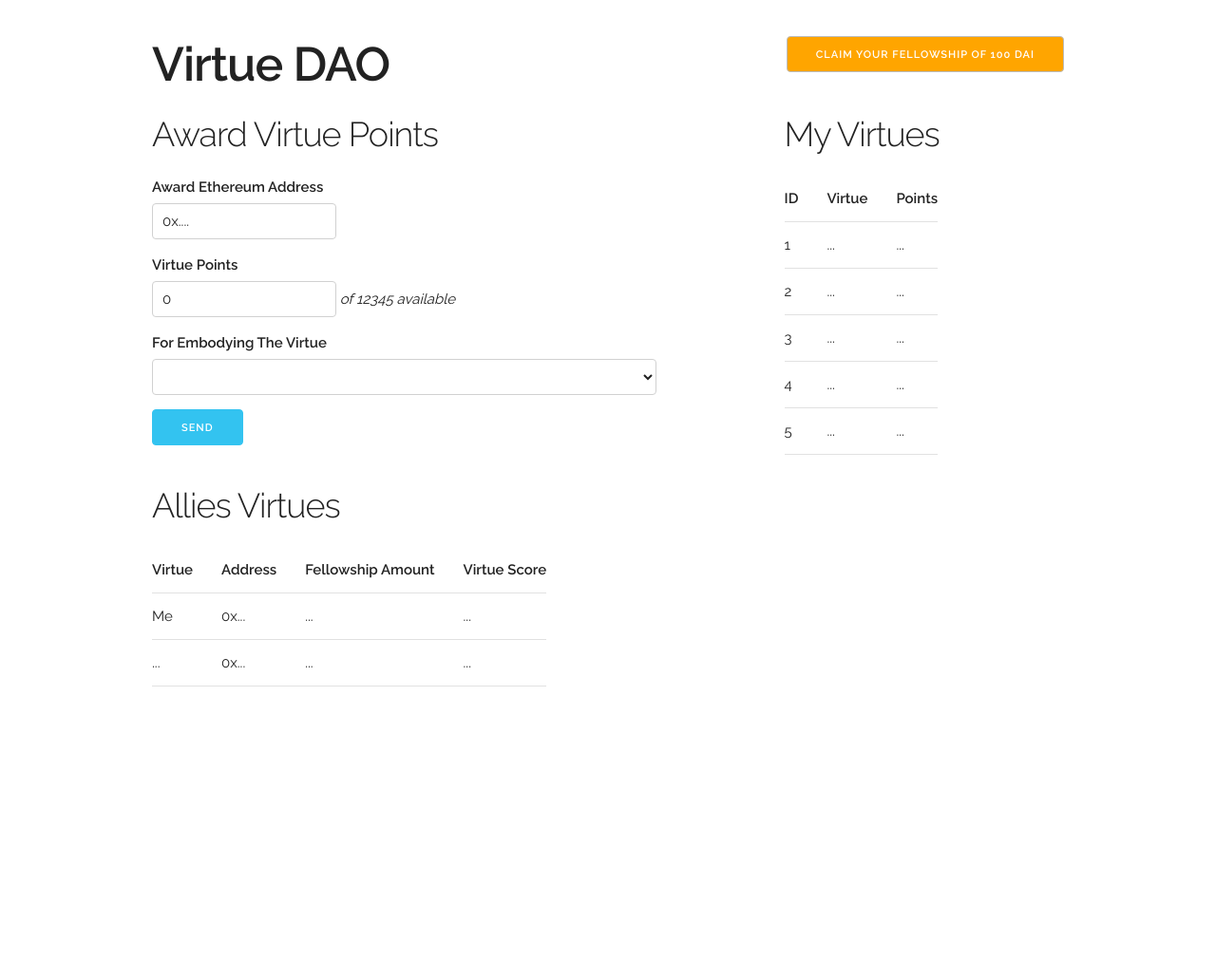
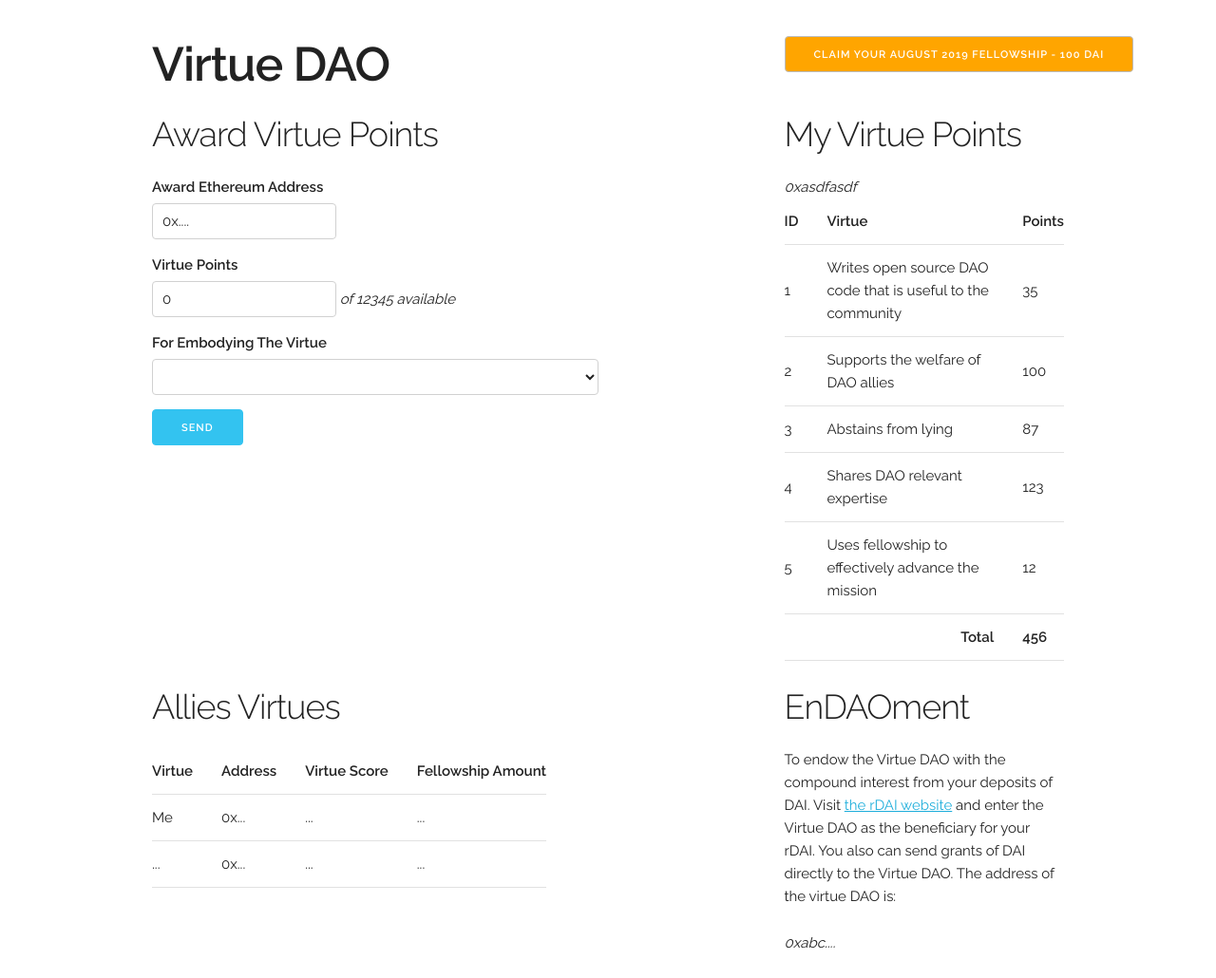
Before and after one commit to CoMakery/virtue-dao, a website: page gh-pages/index.html in a window 1280 px wide. Shown: the whole page at 95% size. Before the commit the page ends 800 px from the top, so only its background shows below. Drawn offline with Linux system fonts and the light colour scheme.

Commit message:
improve page style

```diff
--- a/gh-pages/index.html
+++ b/gh-pages/index.html
@@ -30,18 +30,18 @@
   –––––––––––––––––––––––––––––––––––––––––––––––––– -->
     <div class="container" style=" margin-top: 3%">
         <div class="row">
-            <div class="one-half column">
+            <div class="two-thirds column">
                 <h1><strong>Virtue DAO</strong></h1>
             </div>
-            <div class="one-half column>
-                <form action="#">
-                    <input class="button-primary u-pull-right" type="submit" value="Claim Your Fellowship of 100 DAI"
+            <div class="one-third column">
+                <form action=" #">
+                    <input class="button-primary" type="submit" value="Claim Your August 2019 Fellowship - 100 DAI"
                         style="border-color: #bbb; background-color: orange">
                 </form>
             </div>
         </div>
         <div class="row">
-            <div class="eight columns">
+            <div class="eight columns u-max-full-width">
                 <h3>Award Virtue Points</h3>
                 <form action="#">
                     <label for="destination">Award Ethereum Address</label>
@@ -51,12 +51,12 @@
                     <label for="virtues">For Embodying The Virtue</label>
                     <select name="virtues">
                         <option value="" selected="selected"></option>
-                        <option value="open-source">Writes open source DAO code that is useful to the
+                        <option value="1">Writes open source DAO code that is useful to the
                             community</option>
-                        <option value="helpful">Acts to support the welfare of DAO allies</option>
-                        <option value="truthtful">Abstains from lying</option>
-                        <option value="expertise">Shares expertise relevant to building governance DAOs</option>
-                        <option value="expertise">Uses fellowship funds from the DAO to effectively advance the
+                        <option value="2">Supports the welfare of DAO allies</option>
+                        <option value="3">Abstains from lying</option>
+                        <option value="4">Shares DAO relevant expertise</option>
+                        <option value="5">Uses fellowship to effectively advance the
                             mission</option>
                     </select>
                     <br />
@@ -64,8 +64,9 @@
                 </form>
             </div>
 
-            <div class="four columns">
-                <h3>My Virtues</h3>
+            <div class="four columns u-max-full-width">
+                <h3>My Virtue Points</h3>
+                <i>0xasdfasdf</i>
                 <table>
                     <thead>
                         <tr>
@@ -78,42 +79,49 @@
                     <body>
                         <tr>
                             <td>1</td>
-                            <td>...</td>
-                            <td>...</td>
+                            <td>Writes open source DAO code that is useful to the community</td>
+                            <td>35</td>
                         </tr>
                         <tr>
                             <td>2</td>
-                            <td>...</td>
-                            <td>...</td>
+                            <td>Supports the welfare of DAO allies</td>
+                            <td>100</td>
                         </tr>
                         <tr>
                             <td>3</td>
-                            <td>...</td>
-                            <td>...</td>
+                            <td>Abstains from lying</td>
+                            <td>87</td>
                         </tr>
                         <tr>
                             <td>4</td>
-                            <td>...</td>
-                            <td>...</td>
+                            <td>Shares DAO relevant expertise</td>
+                            <td>123</td>
                         </tr>
                         <tr>
                             <td>5</td>
-                            <td>...</td>
-                            <td>...</td>
+                            <td>Uses fellowship to effectively advance the mission</td>
+                            <td>12</td>
                         </tr>
+                        <tfoot>
+                            <tr>
+                                <td class="u-max-full-width" colspan="2" style="text-align: right">
+                                    <strong>Total</strong></td>
+                                <td><strong>456</strong></td>
+                            </tr>
+                        </tfoot>
                     </body>
                 </table>
             </div>
         </div>
         <div class="row">
-            <div class="one-half columns">
+            <div class="two-thirds column">
                 <h3>Allies Virtues</h3>
                 <table>
                     <tr>
                         <th>Virtue</th>
                         <th>Address</th>
+                        <th>Virtue Score</th>
                         <th>Fellowship Amount</th>
-                        <th>Virtue Score</th>
                     </tr>
                     <tr>
                         <td>Me</td>
@@ -130,7 +138,16 @@
                     </tr>
                 </table>
             </div>
+            <div class="one-third column">
+                <h3>EnDAOment</h3>
+                <p>To endow the Virtue DAO with the compound interest from your deposits of DAI. Visit <a
+                        href="https://app.dev.redeem.money/create">the rDAI website</a> and enter the Virtue DAO as the
+                    beneficiary for your rDAI. You also can send grants of DAI directly to the Virtue DAO. The address
+                    of the virtue DAO is: </p>
+                <p><i>0xabc....</i></p>
+            </div>
         </div>
+    </div>
     </div>
     <!-- End Document
       –––––––––––––––––––––––––––––––––––––––––––––––––– -->
```
Also changed, not shown: gh-pages/assets/cat-seraphim-2.jpg (added).
